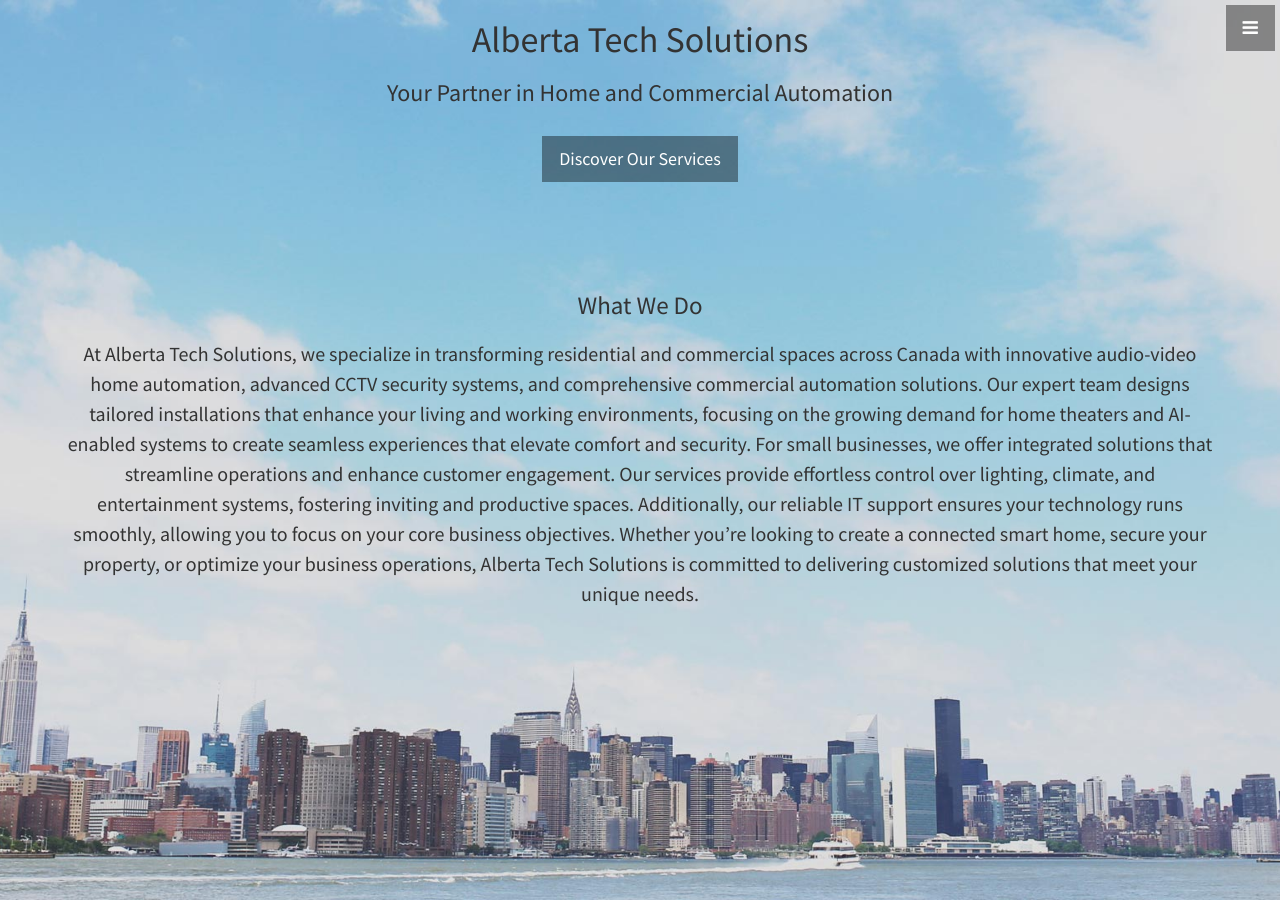
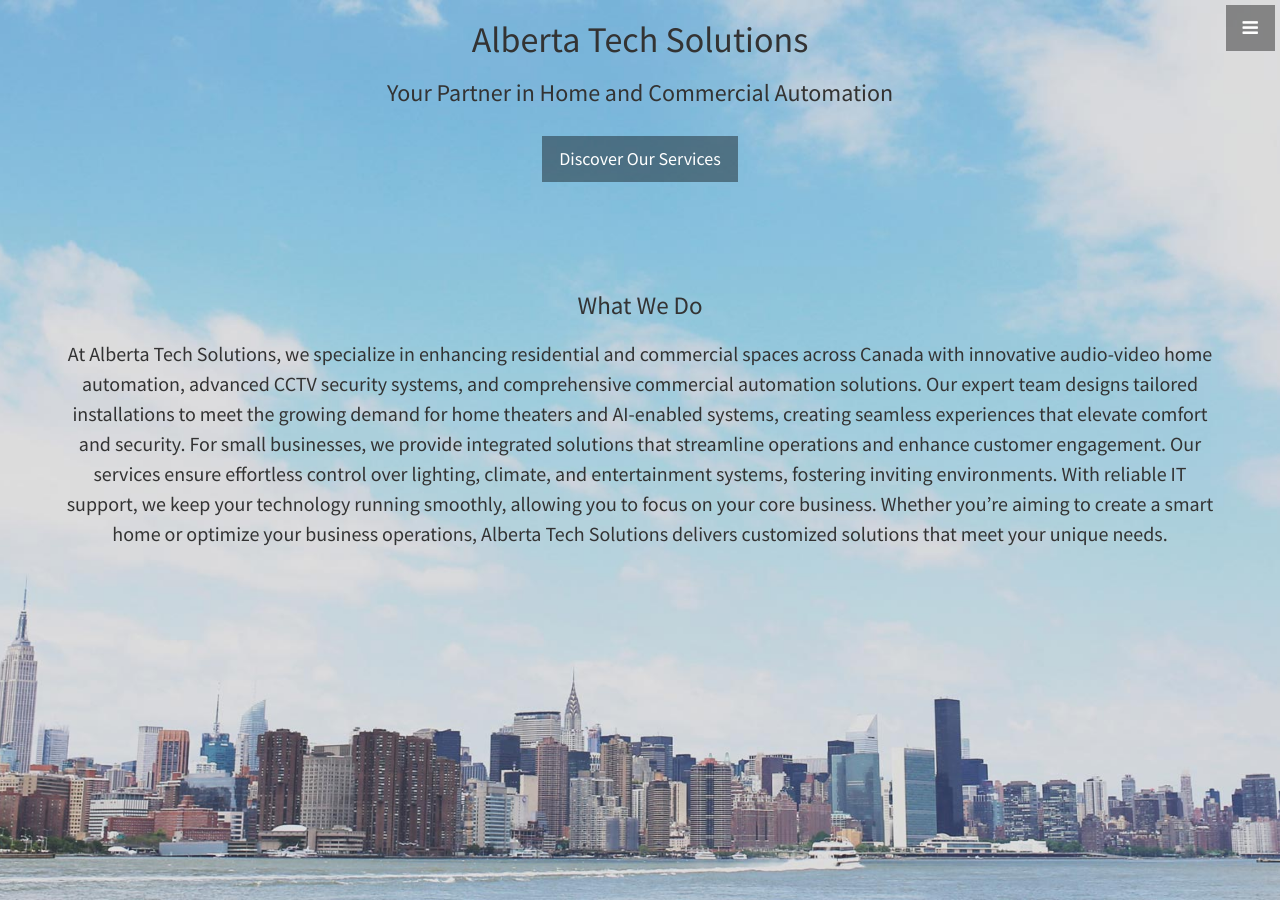
Before and after one commit to ATSGIS/albertatechsolutions, a Jekyll site: the page built from index.html, in a window 1280 px wide and 900 px high. Built offline with Jekyll 4.4.1, drawn with Linux system fonts in a browser that asks for light colours.

Commit message:
Update header.html

```diff
--- a/_includes/header.html
+++ b/_includes/header.html
@@ -8,9 +8,9 @@
 
     <h3 style="font-size: 2.5rem; margin-top: 30px; text-align: center;">What We Do</h3>
     <p style="font-size: 2rem; line-height: 1.5; max-width: 90%; margin: 20px auto; text-align: center;">
-      At Alberta Tech Solutions, we specialize in transforming residential and commercial spaces across Canada with innovative audio-video home automation, advanced CCTV security systems, and comprehensive commercial automation solutions. Our expert team designs tailored installations that enhance your living and working environments, focusing on the growing demand for home theaters and AI-enabled systems to create seamless experiences that elevate comfort and security.
+     At Alberta Tech Solutions, we specialize in enhancing residential and commercial spaces across Canada with innovative audio-video home automation, advanced CCTV security systems, and comprehensive commercial automation solutions. Our expert team designs tailored installations to meet the growing demand for home theaters and AI-enabled systems, creating seamless experiences that elevate comfort and security.
 
-For small businesses, we offer integrated solutions that streamline operations and enhance customer engagement. Our services provide effortless control over lighting, climate, and entertainment systems, fostering inviting and productive spaces. Additionally, our reliable IT support ensures your technology runs smoothly, allowing you to focus on your core business objectives. Whether you’re looking to create a connected smart home, secure your property, or optimize your business operations, Alberta Tech Solutions is committed to delivering customized solutions that meet your unique needs.
+For small businesses, we provide integrated solutions that streamline operations and enhance customer engagement. Our services ensure effortless control over lighting, climate, and entertainment systems, fostering inviting environments. With reliable IT support, we keep your technology running smoothly, allowing you to focus on your core business. Whether you’re aiming to create a smart home or optimize your business operations, Alberta Tech Solutions delivers customized solutions that meet your unique needs.
     </p>
   </div>
 </header>
```
